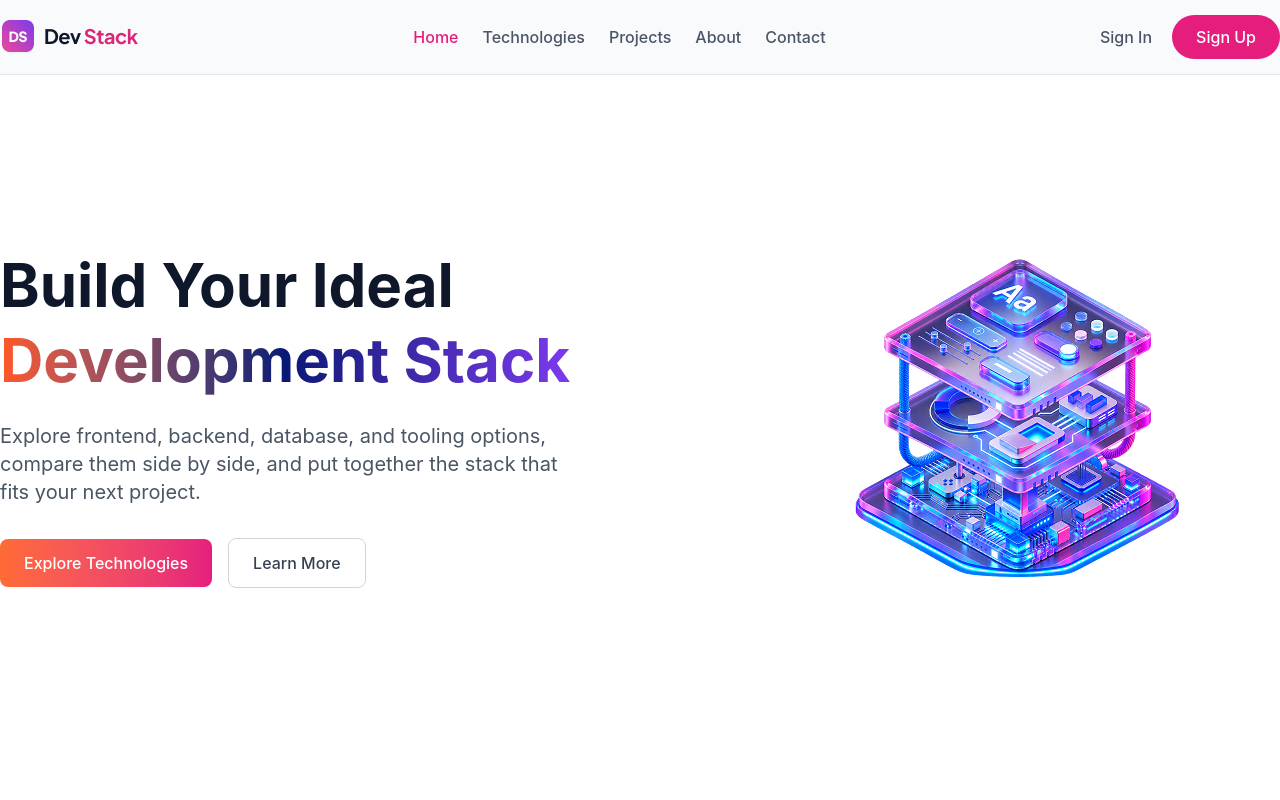
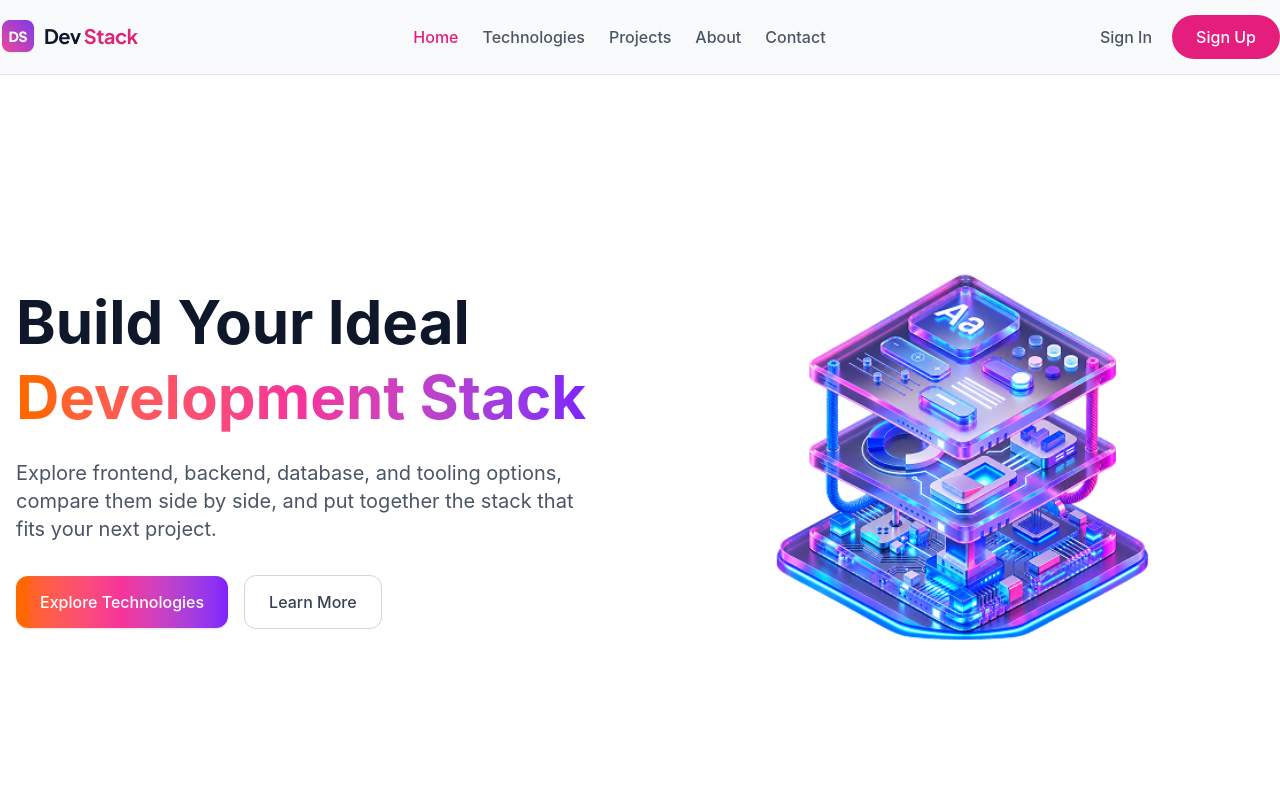
Before and after one commit to mdSaifurRahman25/PH-Assignment-5, a React (Vite) app: page / in a window 1280 px wide. Shown: the top 800 px of the page. Built offline with nearby package versions, Linux system fonts and the light colour scheme.

Commit message:
tech section update with remote all button

```diff
--- a/src/components/Banner.tsx
+++ b/src/components/Banner.tsx
@@ -1,41 +1,48 @@
-import BannerImage from '../assets/banner-stack.png'
+import BannerImage from '../assets/banner-stack.png';
 
 const Banner = () => {
     return (
-        <div className='container mx-auto py-20'>
-            <div className='flex items-center justify-between'>
+        <div className='container mx-auto px-4 py-12 md:py-20'>
+            <div className='flex flex-col-reverse lg:flex-row items-center justify-between gap-10'>
+
                 {/* Left Content */}
-                <div className='w-1/2'>
-                    <h1 className='text-[#0F172A] text-6xl font-bold leading-tight'>
-                        Build Your Ideal <br />
-                        <span className="bg-gradient-to-r from-[#FF5722] via-[#081876] to-[#7C3AED] bg-clip-text text-transparent">
+                <div className='w-full lg:w-1/2 text-center lg:text-left'>
+                    <h1 className='text-4xl sm:text-5xl lg:text-6xl font-bold text-[#0F172A] leading-tight'>
+                        Build Your Ideal <br className='hidden sm:inline' />
+                        <span className="brand-gradient bg-clip-text text-transparent">
                             Development Stack
                         </span>
                     </h1>
-                    <p className='mt-6 text-xl font-normal text-gray-600 max-w-xl'>
+
+                    <p className='mt-6 text-base sm:text-lg lg:text-xl text-gray-600 max-w-xl mx-auto lg:mx-0'>
                         Explore frontend, backend, database, and tooling options,
                         compare them side by side, and put together the stack that fits your
                         next project.
                     </p>
 
                     {/* Buttons */}
-                    <div className='flex items-center gap-4 mt-8'>
-                        <button className='bg-gradient-to-r from-[#FF6B35] to-[#E51E7E] text-white px-6 py-3 rounded-lg font-medium hover:opacity-90 transition-opacity'>
+                    <div className='flex flex-col sm:flex-row items-center justify-center lg:justify-start gap-4 mt-8'>
+                        <button className='w-full sm:w-auto brand-gradient text-white px-6 py-3.5 rounded-xl font-medium hover:opacity-90 transition-opacity shadow-sm cursor-pointer'>
                             Explore Technologies
                         </button>
-                        <button className='border border-gray-300 text-gray-700 px-6 py-3 rounded-lg font-medium hover:bg-gray-50 transition-colors'>
+                        <button className='w-full sm:w-auto border border-gray-300 text-gray-700 px-6 py-3.5 rounded-xl font-medium hover:bg-gray-50 transition-colors cursor-pointer'>
                             Learn More
                         </button>
                     </div>
                 </div>
 
                 {/* Right Image */}
-                <div className='w-1/2 flex justify-end'>
-                    <img className='max-w-full h-auto' src={BannerImage} alt="Website Banner" />
+                <div className='w-full lg:w-1/2 flex justify-center lg:justify-end'>
+                    <img
+                        className='w-full max-w-md lg:max-w-full h-auto object-contain'
+                        src={BannerImage}
+                        alt="Website Banner"
+                    />
                 </div>
+
             </div>
         </div>
-    )
-}
+    );
+};
 
-export default Banner
+export default Banner;
--- a/src/components/techStacks/Stacks.tsx
+++ b/src/components/techStacks/Stacks.tsx
@@ -54,7 +54,7 @@ const Stacks = ({ stack, setStack }: StacksProps) => {
             <div className="border w-full rounded-full p-2 mt-10 cursor-pointer">
                 <button
                 onClick={() => handleAllRemove()}
-                className="text-xl font-bold text-red-500">
+                className="text-xl font-bold text-red-500 cursor-pointer">
                     Remove All</button>
             </div>
         </div>
--- a/src/components/techStacks/Techs.tsx
+++ b/src/components/techStacks/Techs.tsx
@@ -38,13 +38,15 @@ const Techs = ({ techsPromise, stack, setStack }: TechsProps) => {
 
 
             <div className="col-span-12 lg:col-span-4 bg-white border border-gray-100 p-6 rounded-2xl shadow-sm sticky top-6">
-                <h3 className="text-xl font-bold mb-1">Your Stack</h3>
-                <p className="text-sm text-gray-400 mb-6"> {stack.length} technologies selected yet.</p>
+                <div className="">
+                    <h3 className="text-xl font-bold mb-1">Your Stack</h3>
+                    <p className="text-sm text-gray-400 mb-6"> {stack.length} technologies selected yet.</p>
+                </div>
                 <div className="border border-dashed border-gray-200 rounded-xl p-8 text-center text-gray-400 text-sm">
-                        <Stacks
+                    <Stacks
                         stack={stack}
                         setStack={setStack}
-                        />
+                    />
 
                 </div>
             </div>
--- a/src/index.css
+++ b/src/index.css
@@ -1,2 +1,8 @@
 @import "tailwindcss";
 @plugin "daisyui";
+
+@layer utilities {
+    .brand-gradient {
+        @apply bg-gradient-to-r from-orange-500 via-pink-500 to-violet-600;
+    }
+}
```
Also changed, not shown: public/Screenshot_1.png (deleted).
